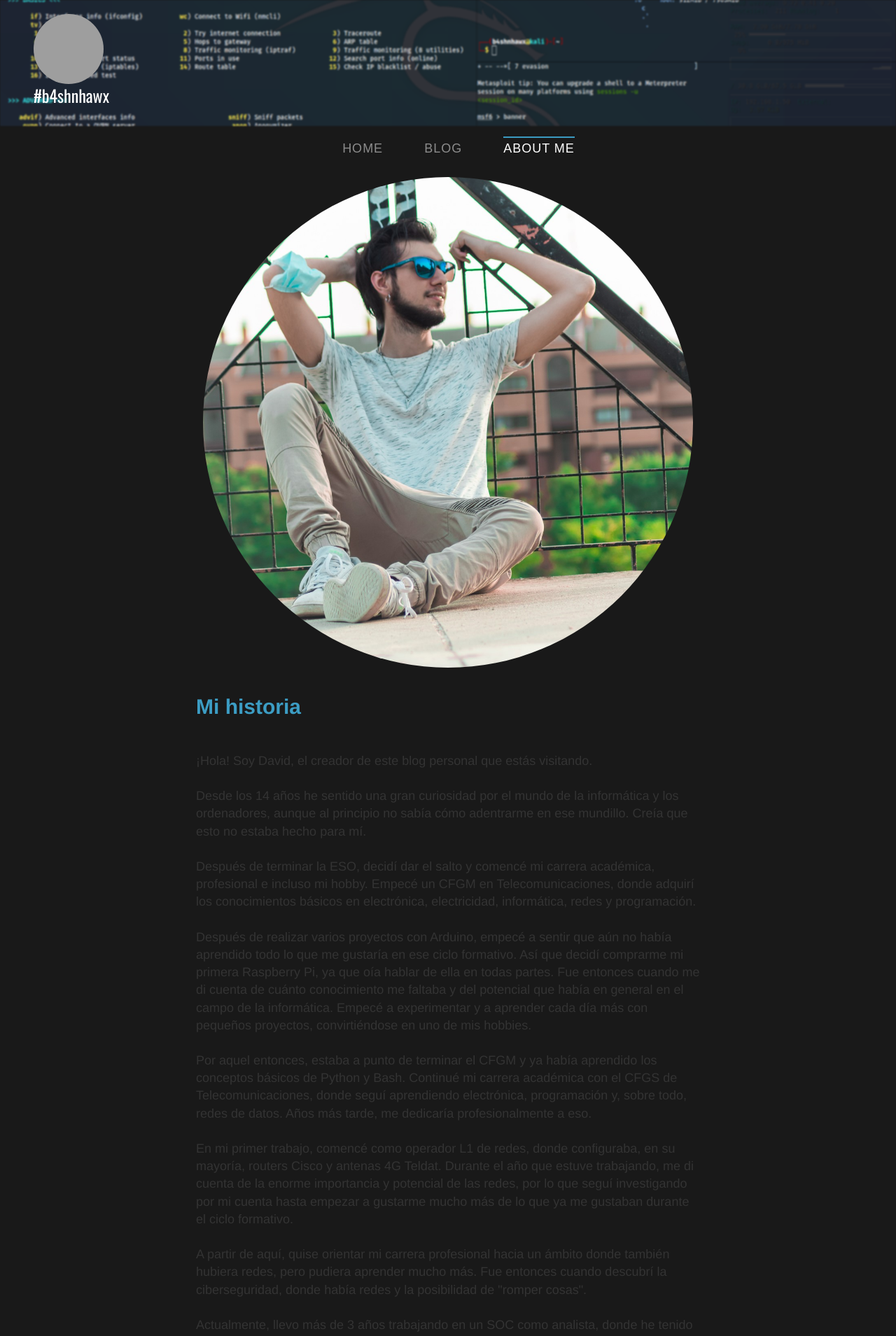
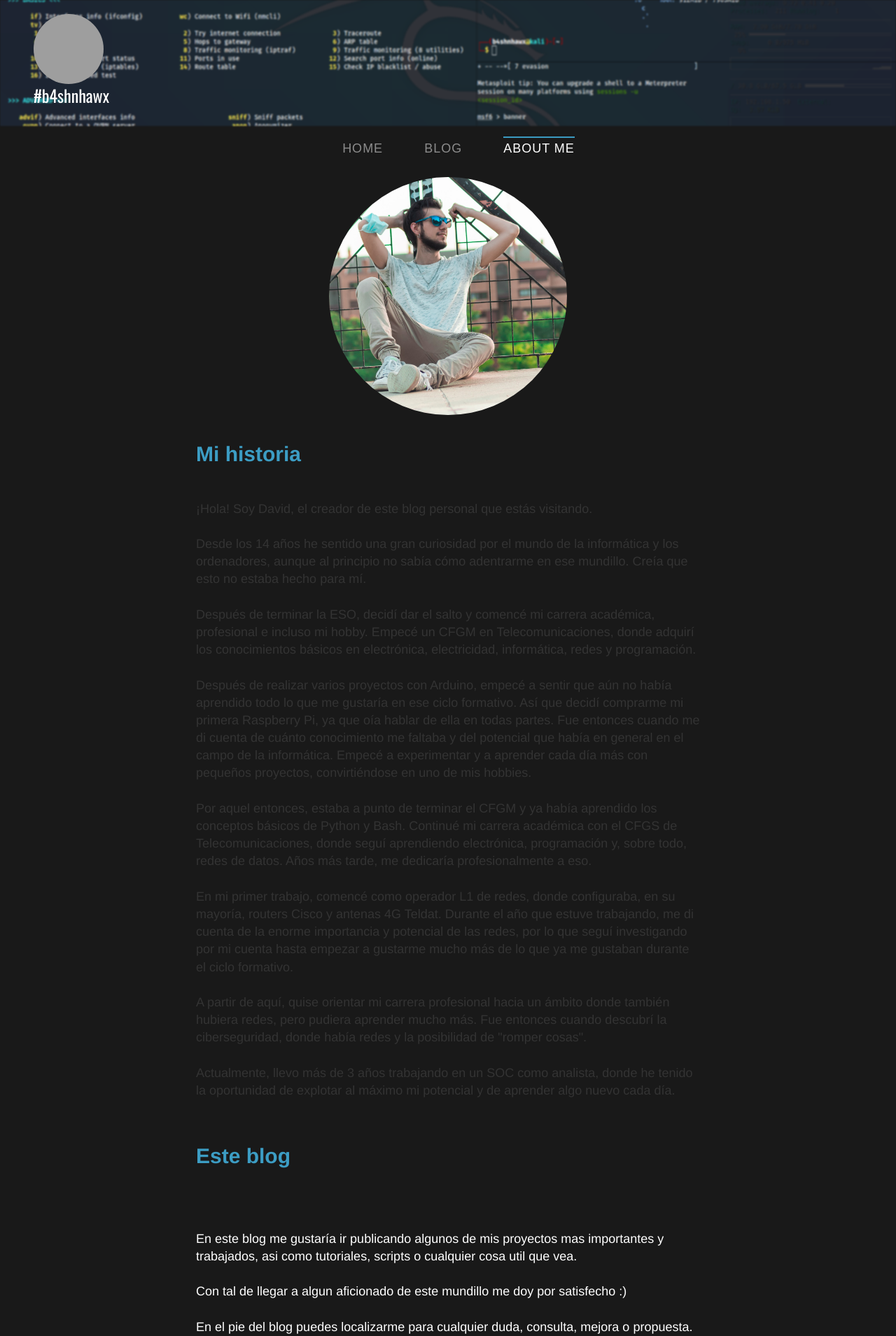
Before and after one commit to b4shnhawx/b4shnhawx.github.io, a Jekyll site: the page built from about/index.html, in a window 1280 px wide. Shown: the top 1909 px of the page at 70% size. Built offline with Jekyll 4.4.1, drawn with Linux system fonts in a browser that asks for light colours; nearby versions of some CDN libraries; grey boxes are pictures that could not be loaded.

Commit message:
Update index.html

```diff
--- a/about/index.html
+++ b/about/index.html
@@ -8,7 +8,7 @@
 <style>
 .container {
   position: relative;
-  align="right"
+  align: "right";
   width: 50%;
 }
 
```
